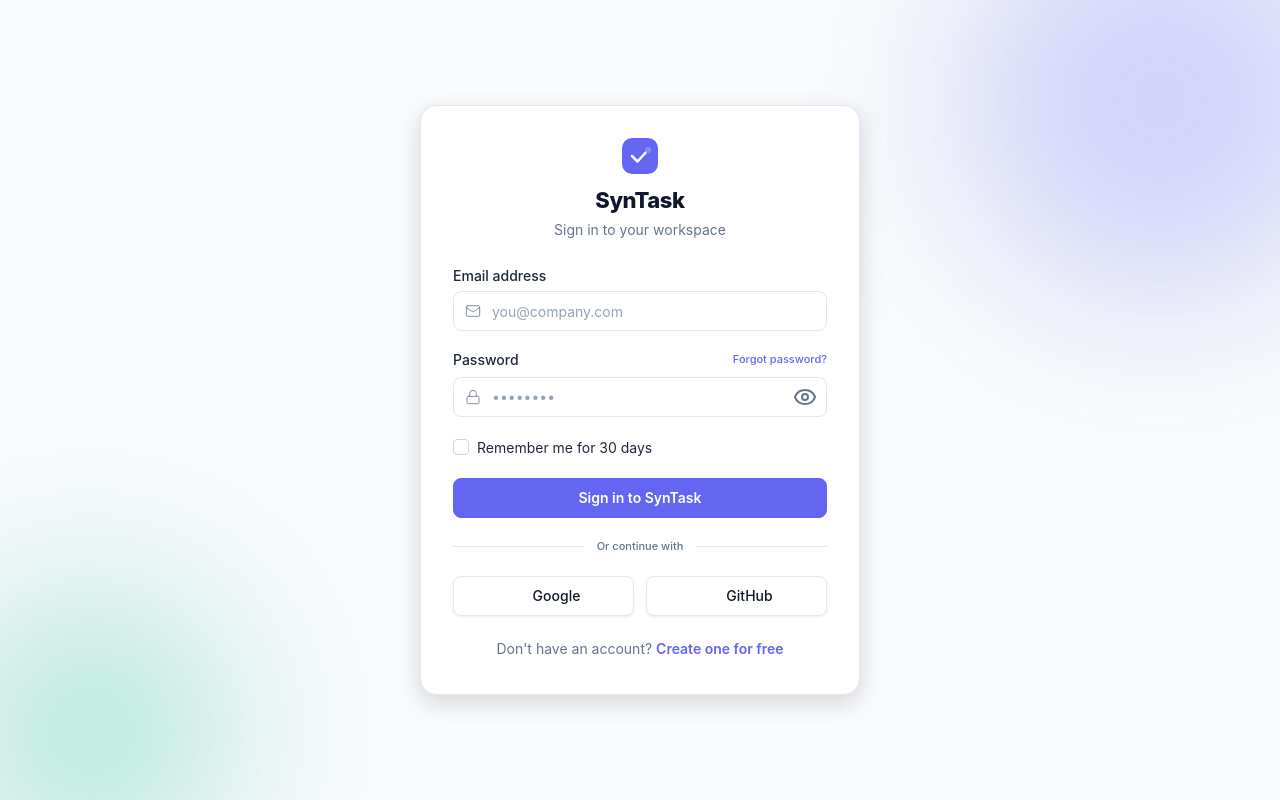
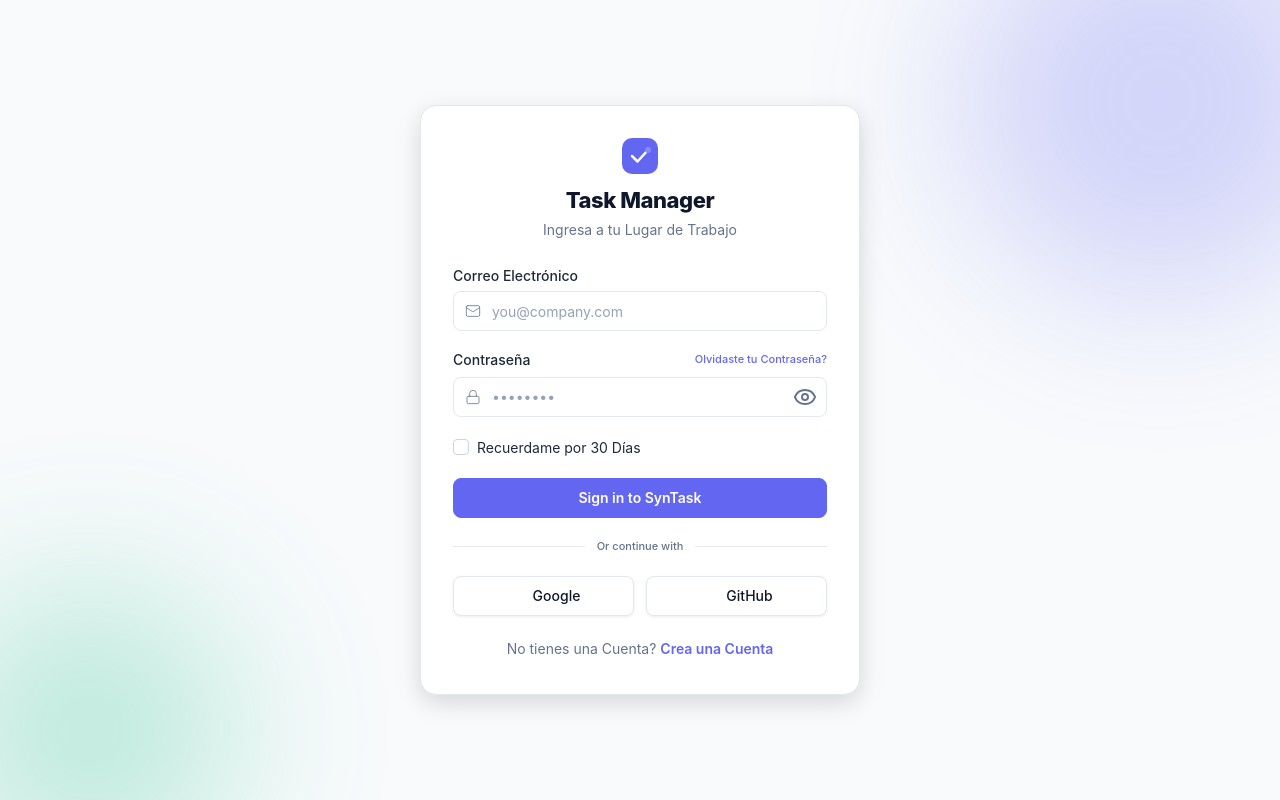
Before and after one commit to wijimenezz/ProyectoM4_WilsonJimenez, a React (Vite) app: page /login in a window 1280 px wide. Built offline with nearby package versions, Linux system fonts and the light colour scheme; no server answers.

Commit message:
fix: pagina de login en español

```diff
--- a/src/components/login-register/loginPage/LoginPage.tsx
+++ b/src/components/login-register/loginPage/LoginPage.tsx
@@ -56,15 +56,15 @@
         <header className="auth-card__header">
           <Logo />
           <h1 className="auth-card__app-name" id="login-title">
-            SynTask
+            Task Manager
           </h1>
-          <p className="auth-card__tagline">Sign in to your workspace</p>
+          <p className="auth-card__tagline">Ingresa a tu Lugar de Trabajo</p>
         </header>
 
         <form className="auth-form" onSubmit={handleSubmit} noValidate>
           <div className="form-group">
             <label className="form-label" htmlFor="login-email">
-              Email address
+              Correo Electrónico
             </label>
             <div className="input-wrapper">
               <span className="input-wrapper__icon" aria-hidden="true">
@@ -87,10 +87,10 @@
           <div className="form-group">
             <div className="form-label-row">
               <label className="form-label" htmlFor="login-password">
-                Password
+                Contraseña
               </label>
               <a className="form-label-row__link" href="#forgot-password">
-                Forgot password?
+                Olvidaste tu Contraseña?
               </a>
             </div>
             <PasswordInput
@@ -113,7 +113,7 @@
                 onChange={(e) => setRemember(e.target.checked)}
               />
               <span className="checkbox-custom" aria-hidden="true" />
-              <span className="checkbox-text">Remember me for 30 days</span>
+              <span className="checkbox-text">Recuerdame por 30 Días</span>
             </label>
           </div>
 
@@ -137,9 +137,9 @@
 
         <footer className="auth-card__footer">
           <p className="auth-card__footer-text">
-            Don't have an account?{" "}
+            No tienes una Cuenta?{" "}
             <Link className="auth-card__footer-link" to="/register">
-              Create one for free
+              Crea una Cuenta
             </Link>
           </p>
         </footer>
```
